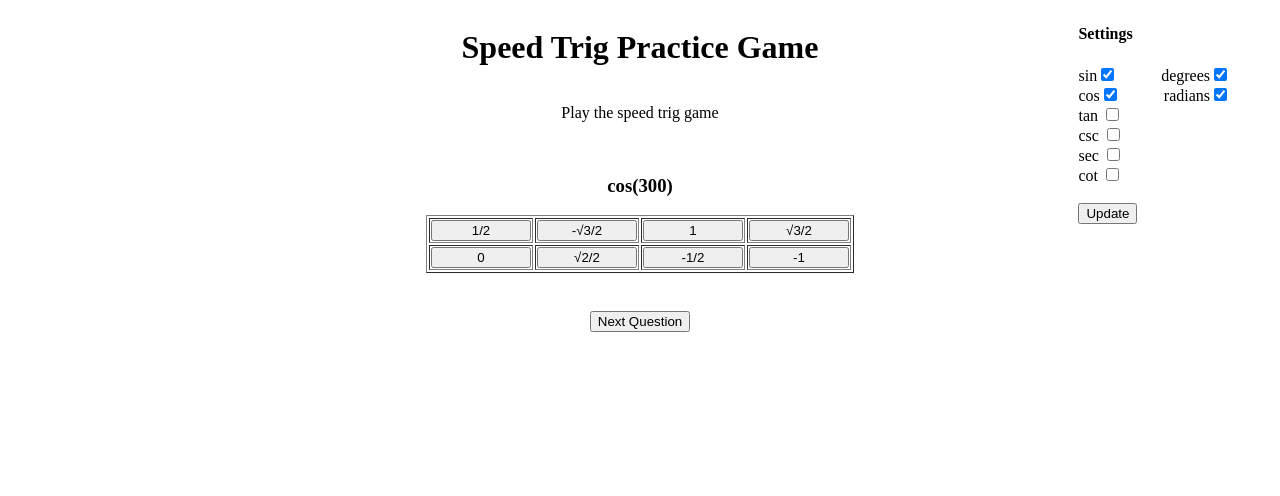
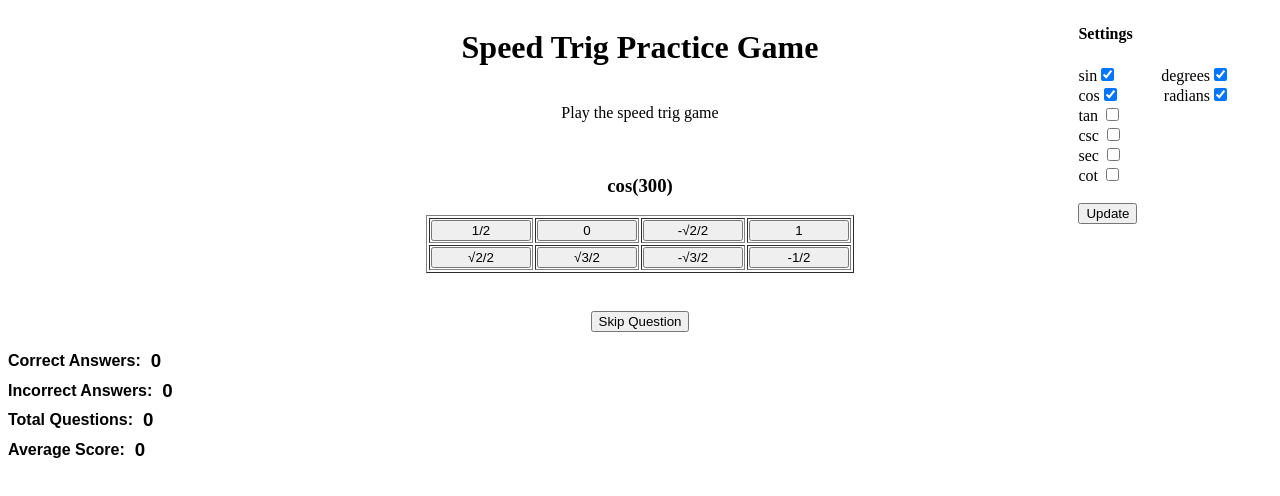
Before and after one commit to speed-trig/speed-trig.github.io, a plain HTML site: page index.html in a window 1280 px wide. Drawn offline with Linux system fonts and the light colour scheme.

Commit message:
added score

```diff
--- a/index.html
+++ b/index.html
@@ -6,6 +6,8 @@
     <link rel="stylesheet" href="style.css">
 </head>
 <body>
+
+
 
     <div id="questionsAndAnswers">
         <h1>Speed Trig Practice Game</h1>
@@ -38,7 +40,7 @@
 
 
 
-        <button id="continue" onclick="nextQuestion()">Next Question</button>
+        <button id="continue" onclick="nextQuestion()">Skip Question</button>
 
     </div>
     <div id="settings">
@@ -78,6 +80,27 @@
 
     </div>
 
+
+    <div class="score">
+        <label for="correctAnswerScore">Correct Answers: </label>
+        <h3 id="correctAnswerScore">0</h3>
+    </div>
+
+    <div class="score">
+        <label for="incorrectAnswerScore">Incorrect Answers: </label>
+        <h3 id="incorrectAnswerScore">0</h3>
+    </div>
+
+    <div class="score">
+        <label for="totalQuestions">Total Questions: </label>
+        <h3 id="totalQuestions">0</h3>
+    </div>
+
+    <div class="score">
+        <label for="averageScore">Average Score: </label>
+        <h3 id="averageScore">0</h3>
+    </div>
+
     <script src="index.js"></script>
 
 </body>
--- a/index.js
+++ b/index.js
@@ -129,6 +129,11 @@ const cscQuestions = [
 let validQuestions
 let validAnswers
 
+let correctAnswerScore = 0;
+let incorrectAnswerScore = 0;
+let totalQuestions = 0;
+let averageScore = 0;
+
 function setDefaults(){
     validQuestions = sinQuestions
     validQuestions = validQuestions.concat(cosQuestions)
@@ -159,7 +164,7 @@ function setButtons(question, answers){
     possibleAnswers.push(question.answer)
     answers = answers.filter(item => !possibleAnswers.includes(item))
 
-    for(let i = 0; i < 8; i++){
+    for(let i = 0; i < 7; i++){
         possibleAnswers.push(answers[Math.floor(Math.random() * answers.length)])
         answers = answers.filter(item => !possibleAnswers.includes(item))
     }
@@ -231,10 +236,23 @@ function buttonAnswerClick(buttonName){
 
     if(buttonAnswer == correctAnswer){
         document.getElementById("correct").innerHTML = "correct"
+        correctAnswerScore += 1;
+        document.getElementById("correctAnswerScore").innerHTML = correctAnswerScore
     }
     else{
         document.getElementById("correct").innerHTML = "incorrect"
+        incorrectAnswerScore += 1;
+        document.getElementById("incorrectAnswerScore").innerHTML = incorrectAnswerScore
     }
+
+    totalQuestions += 1;
+    averageScore = correctAnswerScore/totalQuestions;
+
+    document.getElementById("totalQuestions").innerHTML = totalQuestions
+    document.getElementById("averageScore").innerHTML = averageScore
+
+    nextQuestion();
+
 }
 
 function toRadians(degree){
--- a/style.css
+++ b/style.css
@@ -1,4 +1,19 @@
+.score {
+    display: flex;
+    align-items: center;
+    margin-bottom: -30px;
+}
 
+.score label {
+    font-family: Arial, sans-serif;
+    font-weight: bold;
+    margin-right: 10px;
+}
+
+.score h3 {
+    font-family: Arial, sans-serif;
+
+}
 
 #questionsAndAnswers{
     display: flex;
```
